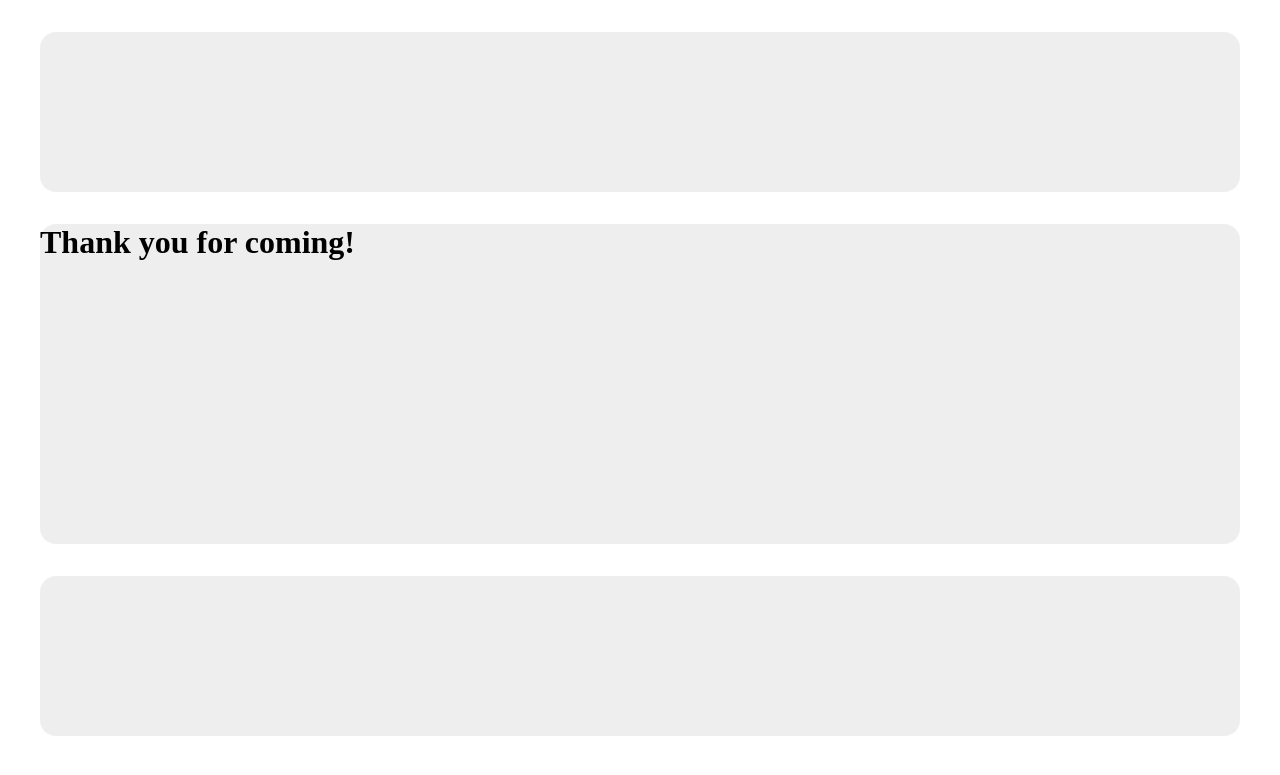
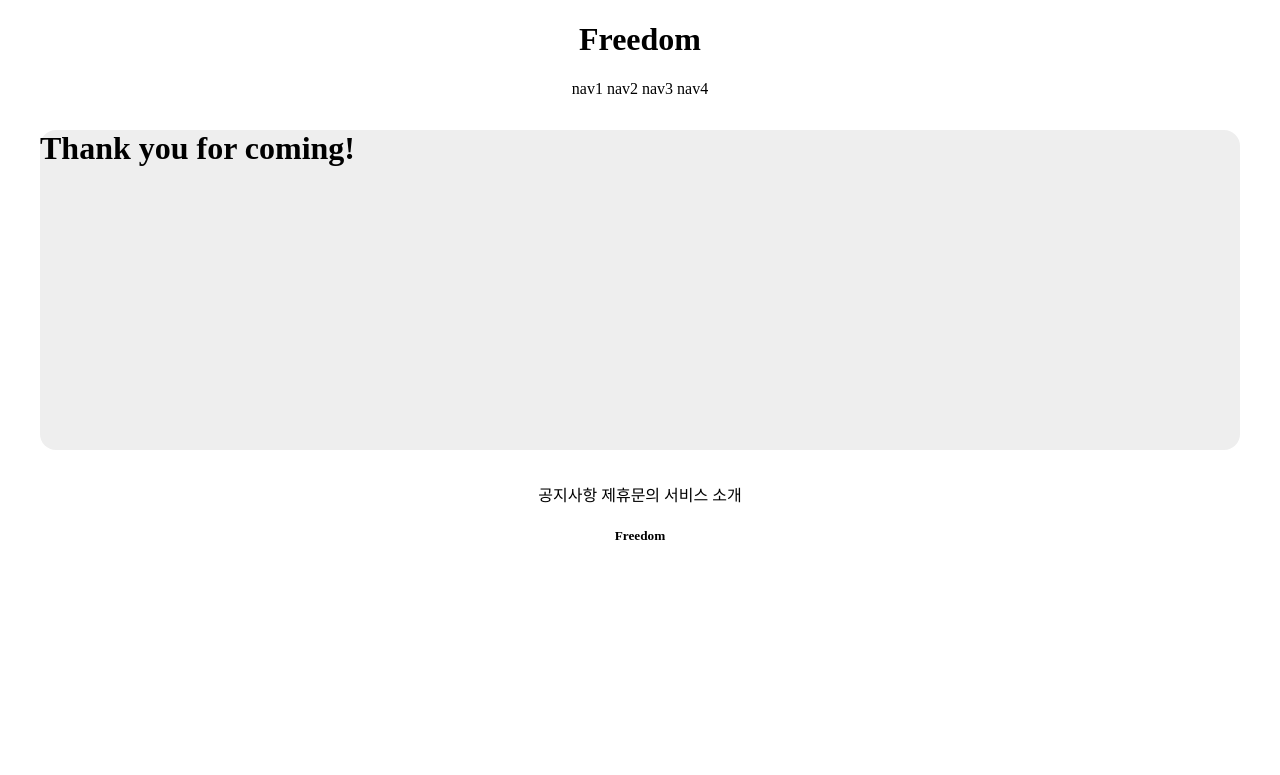
Before and after one commit to Jeongp4939/Class, a Python web app: template accountapp/templates/accountapp/hello_world.html in a window 1280 px wide. Shown: the top 775 px of the page. Run offline with Jinja, Linux system fonts and the light colour scheme; the template is opened without the code that fills it, so the values that code supplies are empty.

Commit message:
7/5 class project2_02

```diff
--- a/templates/footer.html
+++ b/templates/footer.html
@@ -1,3 +1,10 @@
-<div style="height: 10rem; background-color: #eeeeee; margin: 2rem; border-radius: 1rem">
-
+<div style="text-align: center">
+    <div>
+        <span>공지사항</span>
+        <span>제휴문의</span>
+        <span>서비스 소개</span>
+    </div>
+    <div>
+        <h5>Freedom</h5>
+    </div>
 </div>
--- a/templates/header.html
+++ b/templates/header.html
@@ -1,3 +1,11 @@
-<div style="height: 10rem; background-color: #eeeeee; margin: 2rem; border-radius: 1rem">
-
+<div style="text-align: center">
+    <div>
+        <h1>Freedom</h1>
+    </div>
+    <div>
+        <span>nav1</span>
+        <span>nav2</span>
+        <span>nav3</span>
+        <span>nav4</span>
+    </div>
 </div>
```
